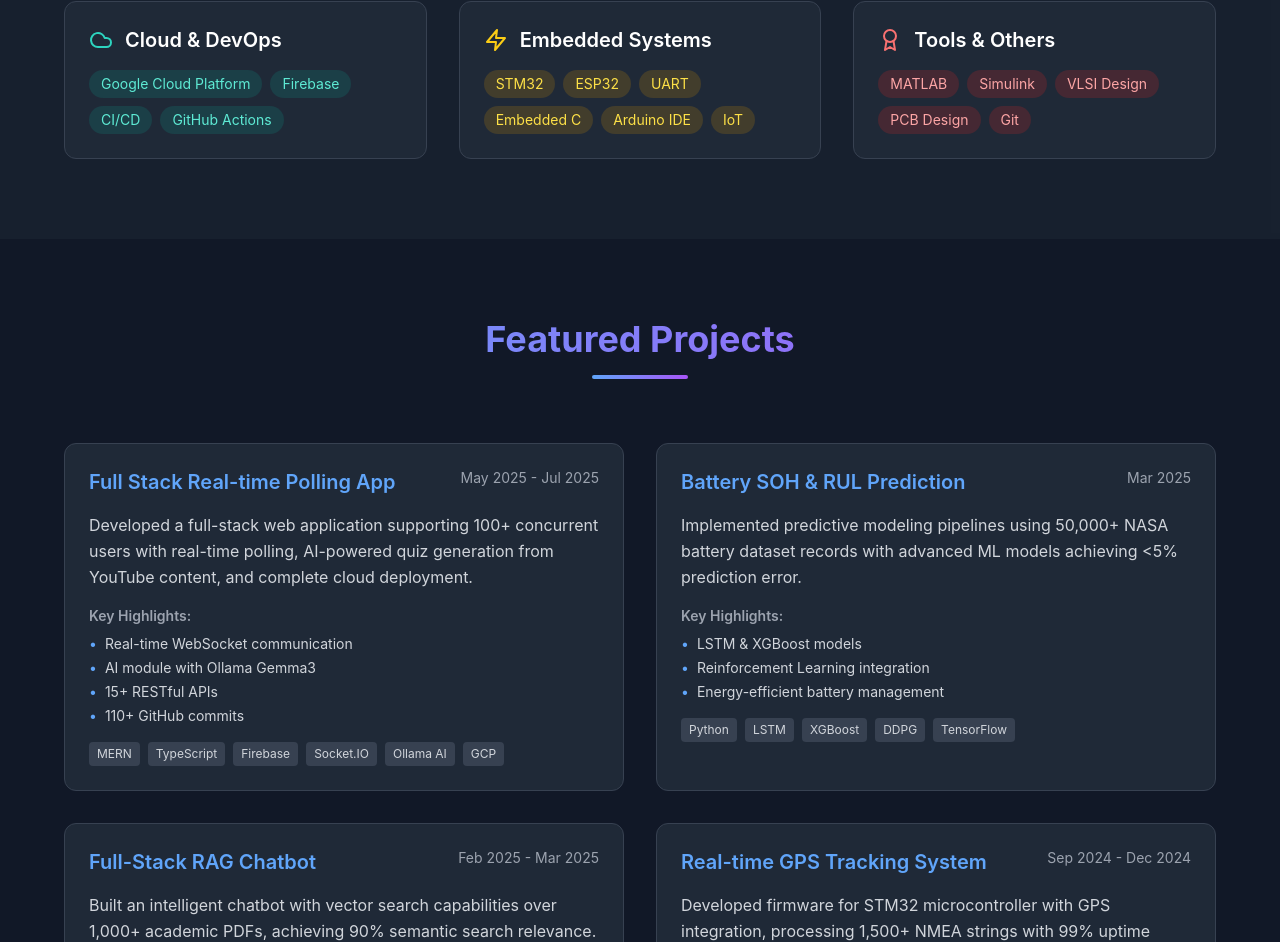
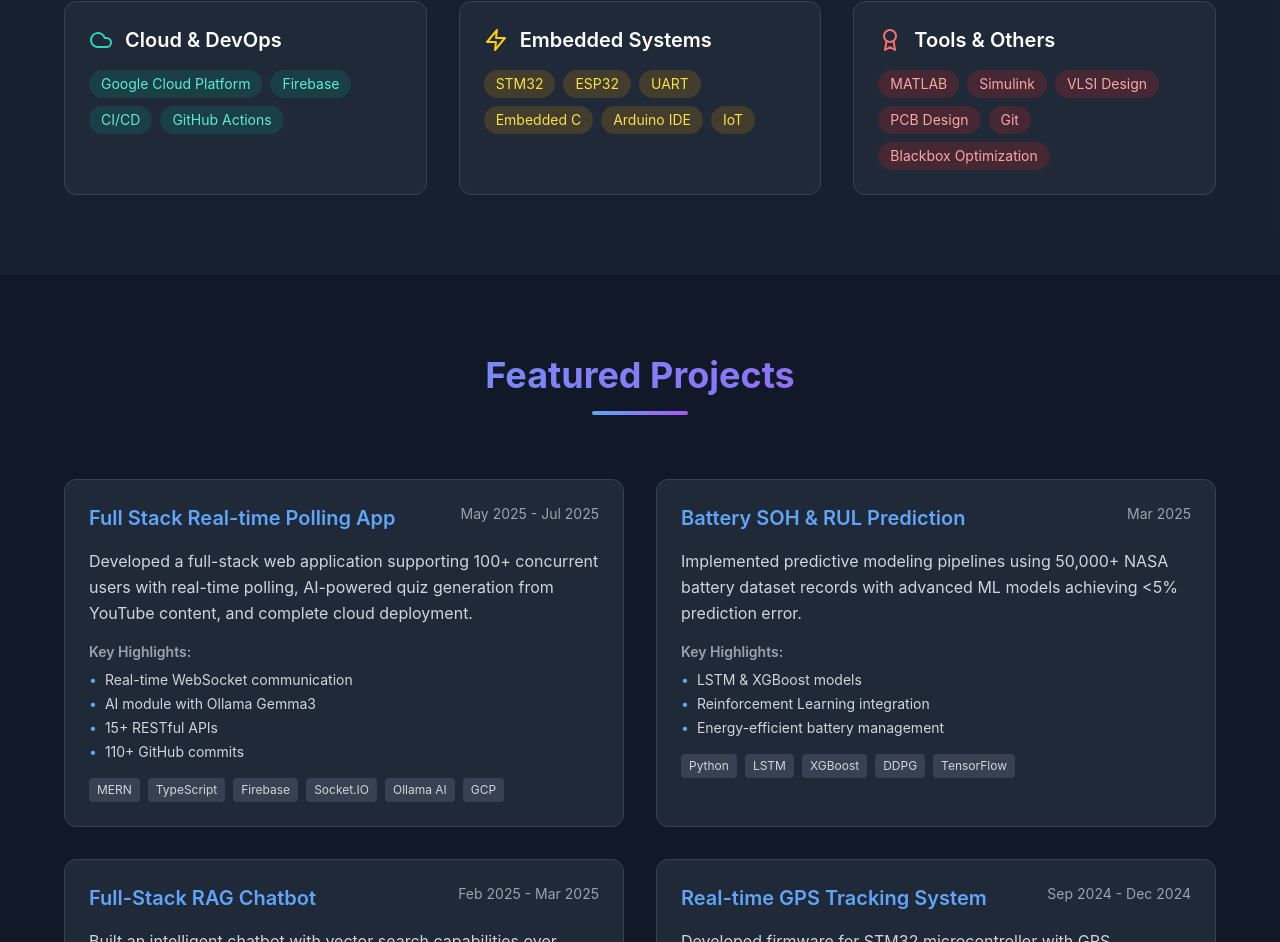
Before and after one commit to Dheeraj070/Dheeraj070, a React (Create React App) app: page / in a window 1280 px wide. Shown: the part 1800-2742 px from the top of the page. Built offline with nearby package versions, Linux system fonts and the light colour scheme.

Commit message:
Update App.js

```diff
--- a/src/App.js
+++ b/src/App.js
@@ -27,7 +27,7 @@ const Portfolio = () => {
     aiml: ['Machine Learning', 'Deep Learning', 'Reinforcement Learning', 'LSTM', 'XGBoost'],
     cloud: ['Google Cloud Platform', 'Firebase', 'CI/CD', 'GitHub Actions'],
     embedded: ['STM32', 'ESP32', 'UART', 'Embedded C', 'Arduino IDE', 'IoT'],
-    tools: ['MATLAB', 'Simulink', 'VLSI Design', 'PCB Design', 'Git']
+    tools: ['MATLAB', 'Simulink', 'VLSI Design', 'PCB Design', 'Git', 'Blackbox Optimization']
   };
 
   const projects = [
```
